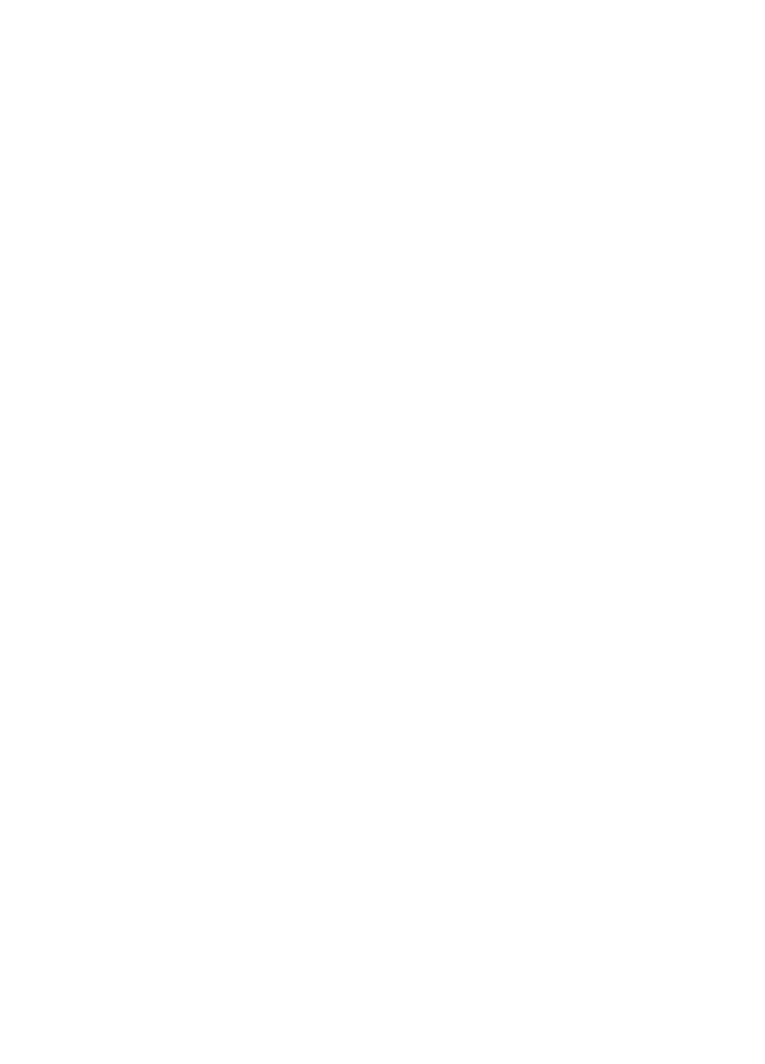
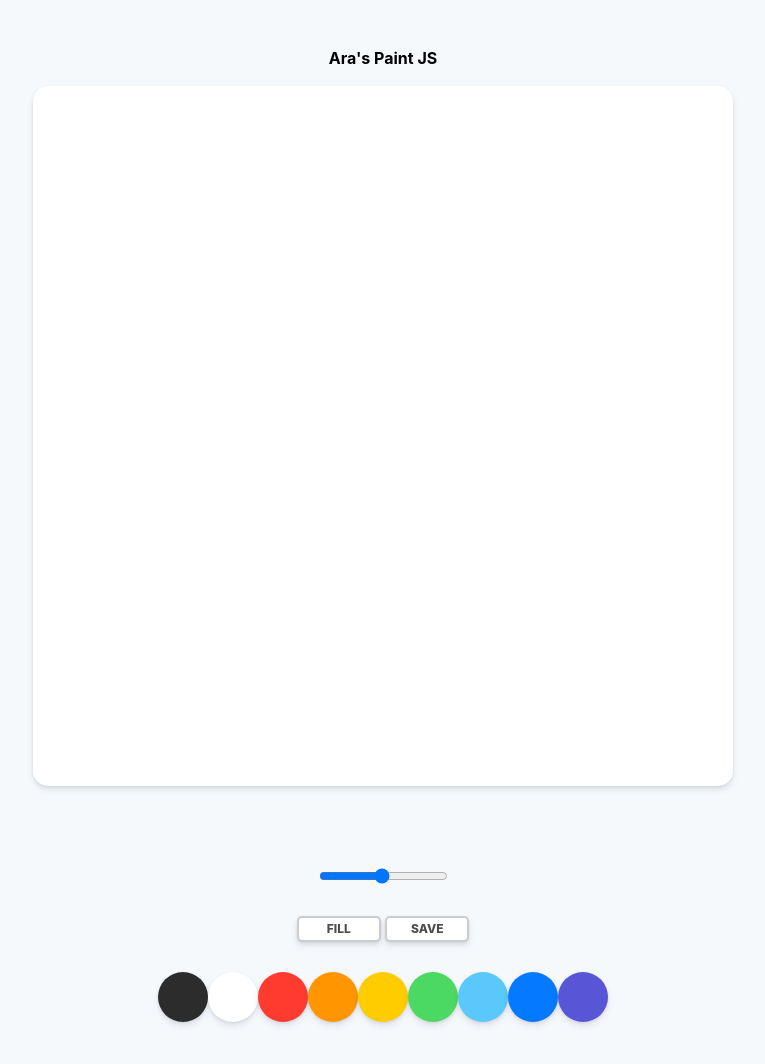
Before and after one commit to aaaaaara/paintjs, a plain HTML site: page index.html in a window 1280 px wide. Shown: the whole page, without its empty margins (257-1022 px from the left). Before the commit the page ends 800 px from the top, so only its background shows below. Drawn offline with Linux system fonts and the light colour scheme.

Commit message:
start - changing color

```diff
--- a/app.js
+++ b/app.js
@@ -0,0 +1,80 @@
+//1. canvas위 마우스 감지
+//2. 선 긋기(path canvas api이용한다)
+//3. 색상 바꾸기
+
+
+
+//canvas는 pixcel 사이즈를 정해줘야함 pixcel modifier
+const canvas = document.getElementById("jsCanvas");
+const ctx = canvas.getContext("2d"); //contex설정 canvas안 픽셀을 다룬다
+//context는 픽셀 컨트롤 fill stroke linewidth path을 가지고 있음
+const colors = document.getElementsByClassName("jsColor");
+
+canvas.width = 700;
+canvas.height =700;
+
+ctx.strokeStyle="#2c2c2c"; //모든 선이 갖는 색
+ctx.lineWidth = 2.5; //선의 기본 넓이(두께)
+
+let painting = false;
+
+function stopPainting() {
+    painting = false;
+}
+
+function startPainting() {
+    painting = true;
+}
+
+//마우스를 움직이는 내내 발생
+function onMouseMove(event){
+    //console.log(event);
+    //필요한 값은 offsetX: 698 offsetY: 287 (client는 윈도우 전체)
+    const x = event.offsetX;
+    const y = event.offsetY;
+    //console.log(x,y);
+    if(!painting){
+        //console.log("creating path in", x, y);
+        ctx.beginPath();
+        ctx.moveTo(x,y); //path x,y로 이동
+    } else {
+        //console.log("creating line in", x, y);
+        ctx.lineTo(x,y); //이전위치에서 현재위치까지 라인을 만듬
+        ctx.stroke(); // 획을 긋다
+        //ctx.closePath(); 직선을 그린다
+    }
+}
+
+
+//canvas를 클릭을 인지하고 그릴 수 있게
+// function onMouseDown(event) {
+//     //console.log(event);
+//     painting = true;
+// }
+
+
+//마우스를 떼면 그리지 않음
+function onMouseUp(event){
+    stopPainting();
+}
+
+function handleColorClick(event) {
+    //console.log(event.target.style);
+    const color = event.target.style.backgroundColor;
+    //console.log(color);
+    ctx.strokeStyle = color; //override
+}
+
+// function onMouseLeave(event) {
+//     painting = false;
+// } stopPainting 함수로
+
+if(canvas) {
+    canvas.addEventListener("mousemove", onMouseMove);
+    canvas.addEventListener("mousedown", startPainting); //onMouseDown 클릭하면 시작
+    canvas.addEventListener("mouseup", stopPainting); //onMouseDown 마우스를 떼면 종료
+    canvas.addEventListener("mouseleave", stopPainting); //onMouseLeave
+}
+
+//console.log(Array.from(colors));
+Array.from(colors).forEach(color => color.addEventListener("click",handleColorClick));
--- a/index.html
+++ b/index.html
@@ -5,9 +5,33 @@
     <meta http-equiv="X-UA-Compatible" content="IE=edge">
     <meta name="viewport" content="width=device-width, initial-scale=1.0">
     <link rel="stylesheet" href="style.css">
-    <title>Paint JS</title>
+    <title>Ara's Paint JS</title>
 </head>
 <body>
+    <!--js사용시 id css사용시 class-->
+    <h1 style="text-align: center; padding-bottom: 20px;font-weight: bold;">Ara's Paint JS</h1>
+    <canvas id="jsCanvas" class="canvas"></canvas>
+    <div class="controls">
+        <div class="controls__range">
+            <input type="range" id="jsRange" min="0.1" max="5.0" value="2.5" step="0.1">
+        </div>
+        <div class="controls__btns">
+            <button id="jsMode">Fill</button>
+            <button id="jsSave">Save</button>
+        </div>
+        <div class="controls__colors" id="jsColor">
+            <div class="controls__color jsColor" style="background-color: #2c2c2c;"></div>
+            <div class="controls__color jsColor" style="background-color: white;"></div>
+            <div class="controls__color jsColor" style="background-color: #FF3B30;"></div>
+            <div class="controls__color jsColor" style="background-color: #FF9500;"></div>
+            <div class="controls__color jsColor" style="background-color: #FFCC00;"></div>
+            <div class="controls__color jsColor" style="background-color: #4CD963;"></div>
+            <div class="controls__color jsColor" style="background-color: #5AC8FA;"></div>
+            <div class="controls__color jsColor" style="background-color: #0579FF;"></div>
+            <div class="controls__color jsColor" style="background-color: #5856D6;"></div>
+        </div>
+    </div>
     <script src="app.js"></script>
+
 </body>
 </html>
--- /dev/null
+++ b/reset.css
@@ -0,0 +1,48 @@
+/* http://meyerweb.com/eric/tools/css/reset/
+   v2.0 | 20110126
+   License: none (public domain)
+*/
+
+html, body, div, span, applet, object, iframe,
+h1, h2, h3, h4, h5, h6, p, blockquote, pre,
+a, abbr, acronym, address, big, cite, code,
+del, dfn, em, img, ins, kbd, q, s, samp,
+small, strike, strong, sub, sup, tt, var,
+b, u, i, center,
+dl, dt, dd, ol, ul, li,
+fieldset, form, label, legend,
+table, caption, tbody, tfoot, thead, tr, th, td,
+article, aside, canvas, details, embed,
+figure, figcaption, footer, header, hgroup,
+menu, nav, output, ruby, section, summary,
+time, mark, audio, video {
+	margin: 0;
+	padding: 0;
+	border: 0;
+	font-size: 100%;
+	font: inherit;
+	vertical-align: baseline;
+}
+/* HTML5 display-role reset for older browsers */
+article, aside, details, figcaption, figure,
+footer, header, hgroup, menu, nav, section {
+	display: block;
+}
+body {
+	line-height: 1;
+}
+ol, ul {
+	list-style: none;
+}
+blockquote, q {
+	quotes: none;
+}
+blockquote:before, blockquote:after,
+q:before, q:after {
+	content: '';
+	content: none;
+}
+table {
+	border-collapse: collapse;
+	border-spacing: 0;
+}
--- a/style.css
+++ b/style.css
@@ -0,0 +1,69 @@
+
+@import 'reset.css';
+
+
+
+body {
+    background-color: #f6f9fc;
+    font-family: -apple-system, BlinkMacSystemFont, "Segoe UI", Roboto, Oxygen,
+    Ubuntu, Cantarell, "Open Sans", "Helvetica Neue", sans-serif;
+    display: flex;
+    flex-direction: column;
+    align-items: center;
+    padding: 50px 0px;
+}
+
+.canvas {
+    width: 700px;
+    height: 700px;
+    background-color: white;
+    border-radius: 15px;
+    box-shadow: 0 4px 6px rgba(50, 50, 93, 0.11), 0 1px 3px rgba(0, 0, 0, 0.08);
+}
+
+.controls {
+    margin-top: 80px;
+    display: flex;
+    flex-direction: column;
+    align-items: center;
+}
+
+.controls .controls__btns {
+    margin-bottom: 30px;
+}
+
+.controls__btns button {
+    all: unset;
+    cursor: pointer;
+    background-color: white;
+    padding: 5px 0px;
+    width: 80px;
+    text-align: center;
+    border-radius: 5px;
+    box-shadow: 0 4px 6px rgba(50, 50, 93, 0.11), 0 1px 3px rgba(0, 0, 0, 0.08);
+    border: 2px solid rgba(0, 0, 0, 0.2);
+    color: rgba(0, 0, 0, 0.7);
+    text-transform: uppercase;
+    font-weight: 800;
+    font-size: 12px;
+}
+
+.controls__btns button:active {
+    transform: scale(0.98);
+}
+
+.controls .controls__colors {
+    display: flex;
+}
+
+.controls__colors .controls__color {
+    width: 50px;
+    height: 50px;
+    border-radius: 25px;
+    cursor: pointer;
+    box-shadow: 0 4px 6px rgba(50, 50, 93, 0.11), 0 1px 3px rgba(0, 0, 0, 0.08);
+}
+
+.controls .controls__range {
+    margin-bottom: 30px;
+}
```
